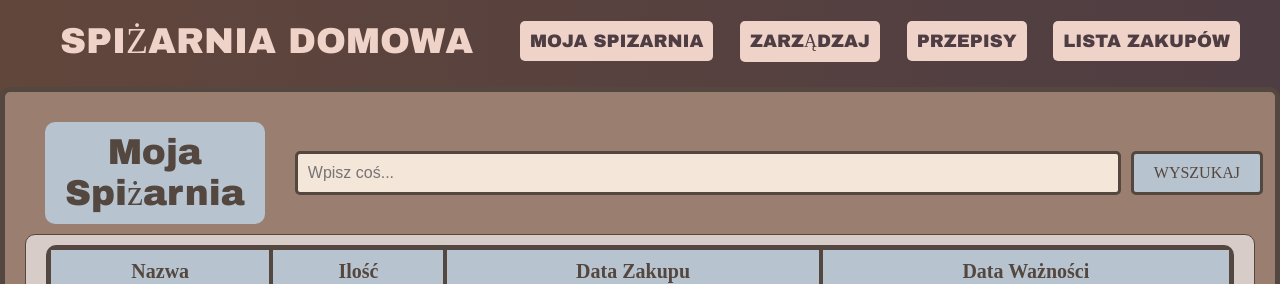
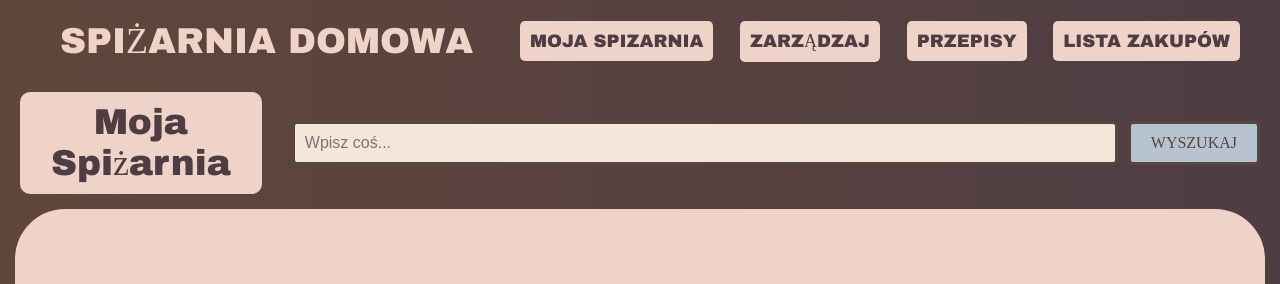
Before and after one commit to JakubJakacki18/SpizarniaKomponenty, an Angular app in the folder Spizarnia/: page /all-products in a window 1280 px wide. Shown: the top 284 px of the page. Built offline with nearby package versions, Linux system fonts and the light colour scheme; no server answers.

Commit message:
- poprawa styli

```diff
--- a/Spizarnia/src/app/components/pages/all-products/all-products.component.css
+++ b/Spizarnia/src/app/components/pages/all-products/all-products.component.css
@@ -13,7 +13,7 @@
 }
 
 /* Sekcja treści */
-.all-products-container {
+/* .all-products-container {
   flex-grow: 1;
   width: 100%;
   height: 90vh;
@@ -26,7 +26,7 @@
   justify-content: center;
   flex-direction: column;
   margin-top: 5px;
-}
+} */
 
 .all-products-section {
   padding: 20px;
@@ -59,31 +59,7 @@
 }
 
 /* Sekcja nagłówka (z tytułem i wyszukiwarką) */
-.header-container {
-  width: 100%;
-  background-color: #9A7E6F;
-  padding: 10px;
-  box-sizing: border-box;
-  border-radius: 10px;
-  display: flex;
-  justify-content: flex-start;
-  align-items: center;
-  padding-left: 20px;
-  padding-right: 20px;
-}
 
-.title {
-  text-align: center;
-  font-size: 36px;
-  color: #54473F;
-  padding: 10px 20px;
-  background-color: #B7C4CF;
-  border: none;
-  border-radius: 10px;
-  margin-right: 20px;
-  box-shadow: none;
-  display: inline-block;
-}
 
 /* Wyszukiwarka */
 .search-bar {
--- a/Spizarnia/src/app/components/pages/all-products/all-products.component.html
+++ b/Spizarnia/src/app/components/pages/all-products/all-products.component.html
@@ -13,7 +13,7 @@
   </div>
 
   <!-- Tabela z produktami -->
-  <div class="all-products-section">
+  <div class="site-content">
     <table>
       <thead>
         <tr>
--- a/Spizarnia/src/app/components/pages/home/containers/containers.component.css
+++ b/Spizarnia/src/app/components/pages/home/containers/containers.component.css
@@ -6,7 +6,7 @@
   }
 
   .container-box {
-    background-color: #4CAF50; /* Zielony */
+    background-color: var(--secondary-left); /* Zielony */
     color: white; /* Biały tekst */
     text-align: center;
     padding: 20px;
--- a/Spizarnia/src/app/components/pages/home/containers/containers.component.html
+++ b/Spizarnia/src/app/components/pages/home/containers/containers.component.html
@@ -1,4 +1,4 @@
-
+<div class="site-content">
     <div class="container-grid">
         @for (container of containers; track container)
         {
@@ -13,3 +13,4 @@
             <div class="emptyWarning">Nie ma kontenerów do wyświetlenia</div>
         }
     </div>
+</div>
--- a/Spizarnia/src/app/components/pages/home/home.component.html
+++ b/Spizarnia/src/app/components/pages/home/home.component.html
@@ -1 +1,4 @@
+<div class="header-container">
+    <div class="title">Strona główna</div>
+</div>
 <app-containers></app-containers>
--- a/Spizarnia/src/app/components/partials/header/header.component.css
+++ b/Spizarnia/src/app/components/partials/header/header.component.css
@@ -7,10 +7,6 @@
 */
 
 
-a {
-  text-decoration: none;
-  color: inherit;
-}
 
 /* Stylizacja ogólna */
 /* html, body {
@@ -47,7 +43,7 @@ a {
     max-width: 1200px;
   }
 
-  .title {
+  .header-title {
     color: var(--primary-color);
     text-align: center;
     font-size: 36px;
--- a/Spizarnia/src/app/components/partials/header/header.component.html
+++ b/Spizarnia/src/app/components/partials/header/header.component.html
@@ -2,7 +2,7 @@
   <div class="header-container">
     <div class="title-section">
       <!-- Przycisk z routerLink -->
-      <div class="title"><a [routerLink]="['/home']">Spiżarnia domowa</a></div>
+      <div class="header-title"><a [routerLink]="['/home']">Spiżarnia domowa</a></div>
       <a [routerLink]="['/all-products']" class="action-button">Moja Spizarnia</a>
       <a [routerLink]="['/manage']"class="action-button" >Zarządzaj</a>
       <a [routerLink]="['/recipes']" class="action-button" >Przepisy</a>
--- a/Spizarnia/src/styles.scss
+++ b/Spizarnia/src/styles.scss
@@ -154,7 +154,7 @@ body {
   background: linear-gradient(90deg, var(--background-color) 0%, var(--font-color) 100%);
 
 }
-
+//paleta kolorów do zwykłych cssów
 :root {
   --primary-color: #efd3c8;
   --secondary-left: #a9ce7f;
@@ -163,3 +163,47 @@ body {
   --font-color: #4e3d43;
   --font-color-hover: #ffffff;
 }
+//linki dzięki temu są niepodkreślone, i z oryginalnym kolorem
+a {
+  text-decoration: none;
+  color: inherit;
+}
+
+//Nagłówek strony (można jakieś przyciski, search-bary tu wrzucać)
+.header-container {
+  width: 100%;
+  padding: 10px;
+  box-sizing: border-box;
+  border-radius: 10px;
+  display: flex;
+  justify-content: flex-start;
+  align-items: center;
+  padding-left: 20px;
+  padding-right: 20px;
+}
+//Lewy górny róg każdej strony, informacja o stronie na której się znajdujemy
+.title {
+  text-align: center;
+  font-size: 36px;
+  color: var(--font-color);
+  padding: 10px 20px;
+  background-color: var(--primary-color);
+  border: none;
+  border-radius: 10px;
+  margin-right: 20px;
+  box-shadow: none;
+  display: inline-block;
+}
+//główna zawartość strony
+.site-content {
+  flex-grow: 1;
+  height: 90vh;
+  background-color: var(--primary-color);
+  padding: 20px;
+  box-sizing: border-box;
+  border-radius: 50px 50px 0 0;
+  display: flex;
+  justify-content: center;
+  flex-direction: column;
+  margin: 5px 15px 0px 15px;
+}
```
Lines whose indentation alone changed are shown as unchanged.
